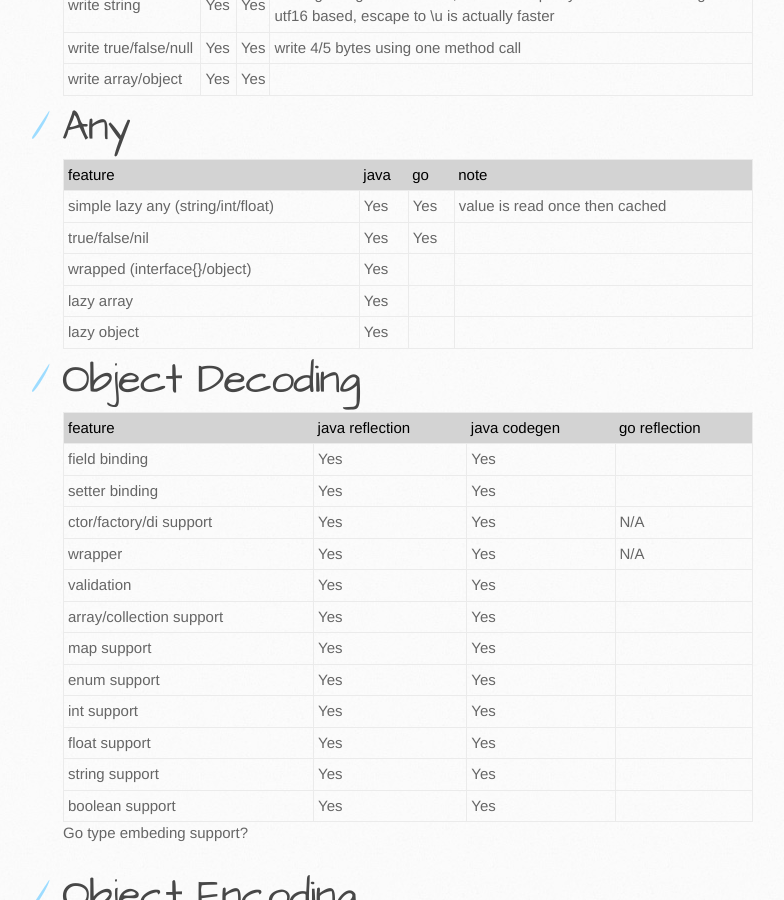
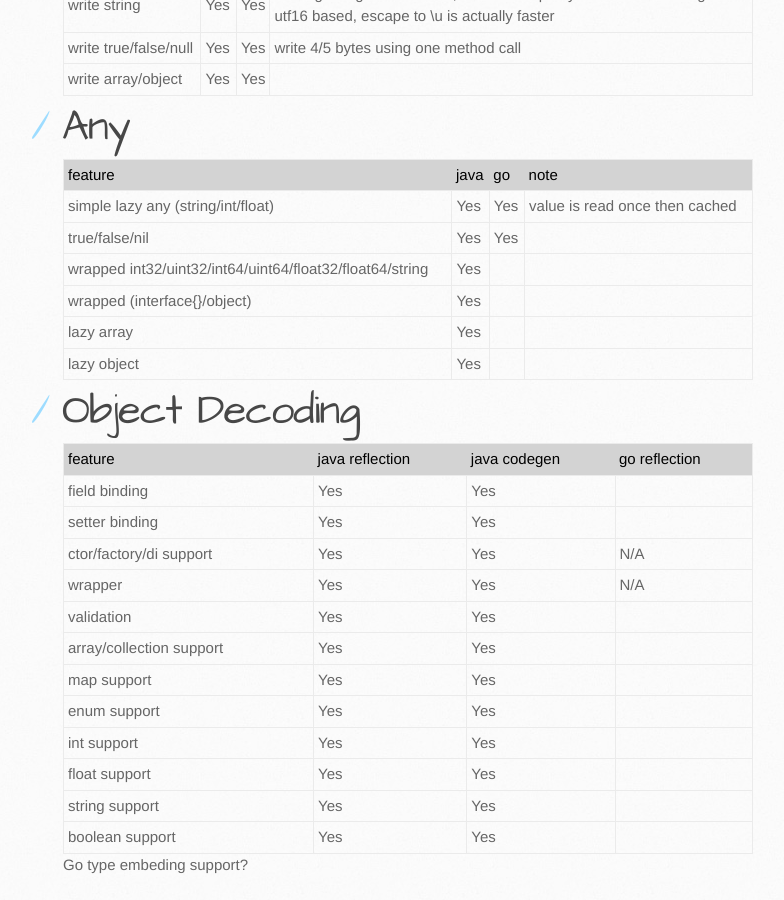
Before and after one commit to json-iterator/json-iterator.github.io, a Jekyll site: the page built from features.md, in a window 1280 px wide and 900 px high, scrolled down 2059 px. Shown: the whole window, without its empty margins (107-891 px from the left). Built offline with Jekyll 4.4.1, drawn with Linux system fonts in a browser that asks for light colours; comment, search, counter and statistics services are not loaded.

Commit message:
Update features.md

```diff
--- a/features.md
+++ b/features.md
@@ -52,6 +52,7 @@ title: Jsoniter Features (Java Version)
 | --- | --- | --- | --- |
 | simple lazy any (string/int/float) | Yes | Yes | value is read once then cached |
 | true/false/nil | Yes | Yes | |
+| wrapped int32/uint32/int64/uint64/float32/float64/string | Yes | | |
 | wrapped (interface{}/object) | Yes | | |
 | lazy array | Yes |  | |
 | lazy object | Yes |  | |
```
